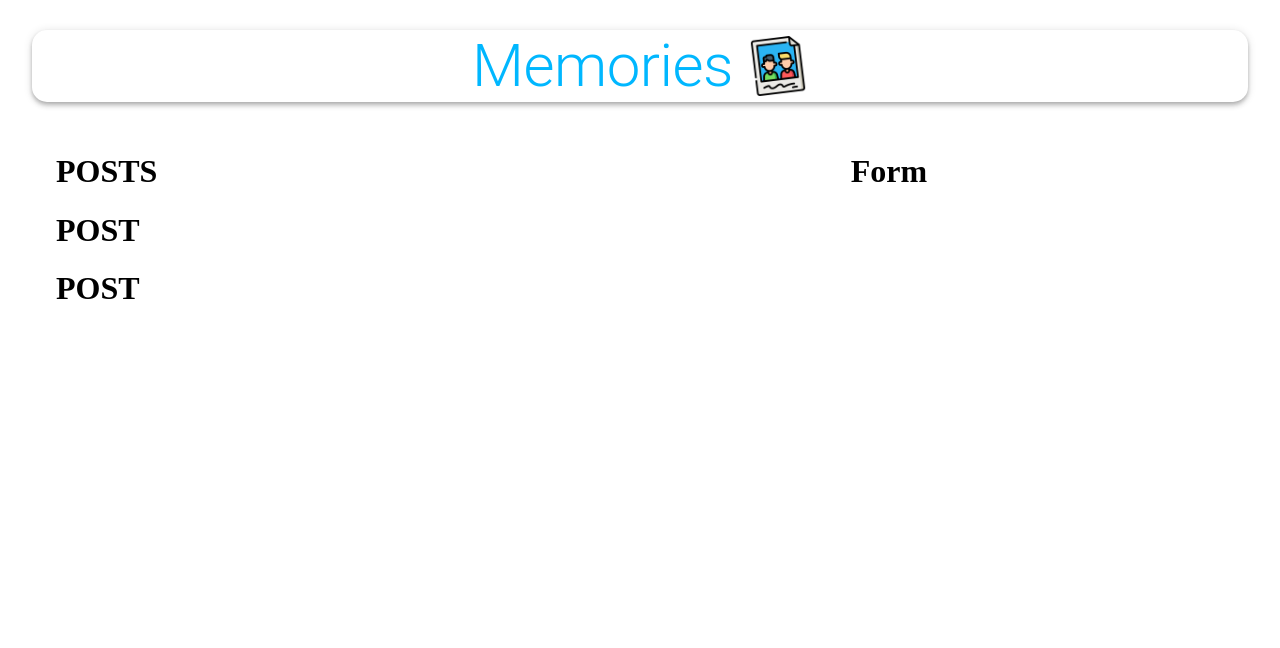
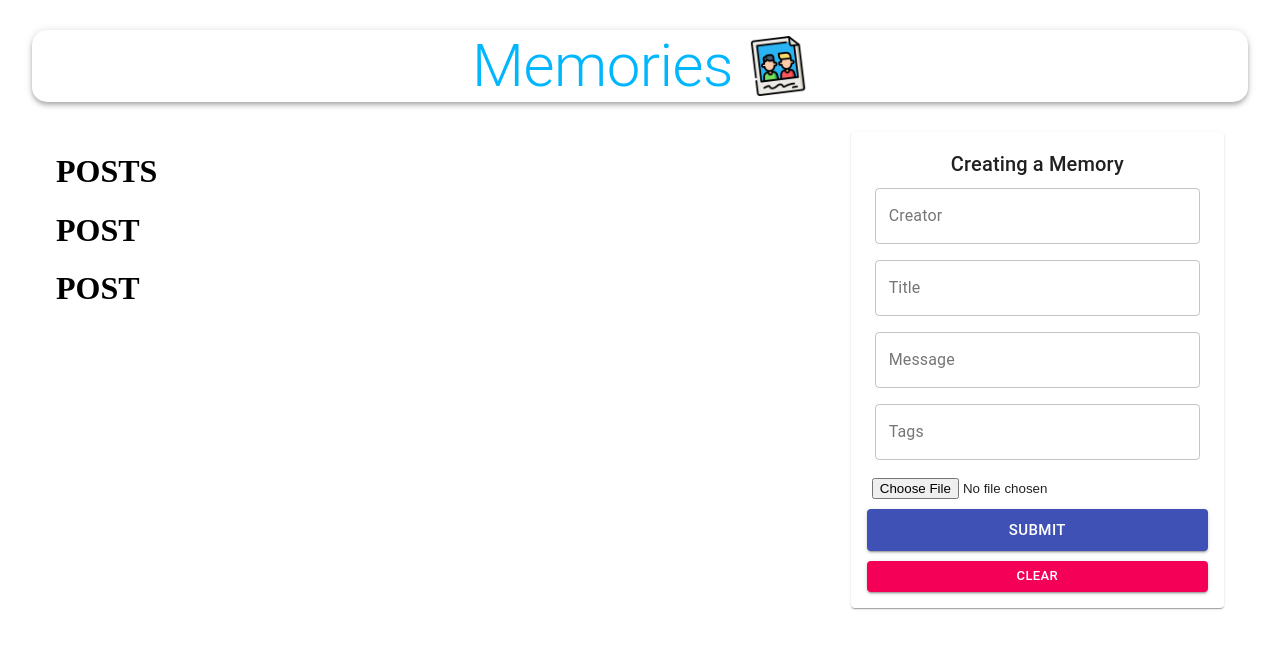
Before and after one commit to zichengshan/Memories, a React (Create React App) app in the folder client/: page / in a window 1280 px wide. Shown: the top 648 px of the page. Built offline with nearby package versions, Linux system fonts and the light colour scheme; no server answers.

Commit message:
Form and form styling

```diff
--- a/client/src/components/Form/Form.js
+++ b/client/src/components/Form/Form.js
@@ -1,11 +1,74 @@
-import React from "react";
+import React, {useState} from "react";
 import useStyles from './styles'
-
+import {TextField, Button, Typography, Paper} from "@material-ui/core"
+import FileBase from "react-file-base64"
 
 function Form() {
     const classes = useStyles()
+    const [postData, setPostData] = useState({
+        creator: '',
+        title: '',
+        message: '',
+        tags: '',
+        selectedFile: ''
+    })
+
+    function handleSubmit() {
+
+    }
+
+    function clear() {
+
+    }
+
     return (
-        <h1>Form</h1>
+        <Paper className={classes.paper}>
+            <form autoCapitalize="off" className={`${classes.root} ${classes.form}`} onSubmit={handleSubmit}>
+                <Typography variant="h6">Creating a Memory</Typography>
+                <TextField
+                    name="creator"
+                    variant="outlined"
+                    label="Creator"
+                    fullWidth
+                    value={postData.creator}
+                    onChange={(e) => setPostData({...postData, creator: e.target.value})}
+                />
+                <TextField
+                    name="title"
+                    variant="outlined"
+                    label="Title"
+                    fullWidth
+                    value={postData.title}
+                    onChange={(e) => setPostData({...postData, title: e.target.value})}
+                />
+                <TextField
+                    name="message"
+                    variant="outlined"
+                    label="Message"
+                    fullWidth
+                    value={postData.message}
+                    onChange={(e) => setPostData({...postData, message: e.target.value})}
+                />
+                <TextField
+                    name="tags"
+                    variant="outlined"
+                    label="Tags"
+                    fullWidth
+                    value={postData.tags}
+                    onChange={(e) => setPostData({...postData, tags: e.target.value})}
+                />
+                <div className={classes.fileInput}>
+                    <FileBase
+                        type="file"
+                        multiple={false}
+                        onDone={(base64) => setPostData({...postData, selectedFile: base64})}
+                    />
+                </div>
+                <Button className={classes.buttonSubmit} variant="contained" color="primary" size="large" type="submit"
+                        fullWidth>Submit</Button>
+                <Button variant="contained" color="secondary" size="small" onClick={clear} fullWidth>Clear</Button>
+            </form>
+        </Paper>
     )
 }
 
--- a/client/src/components/Form/styles.js
+++ b/client/src/components/Form/styles.js
@@ -20,5 +20,5 @@
     },
     buttonSubmit: {
         marginBottom: 10,
-    },
+    }
 }));
```
